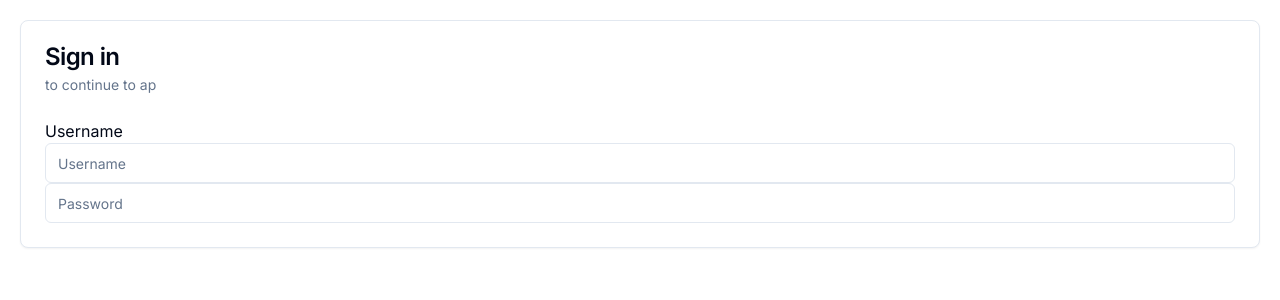
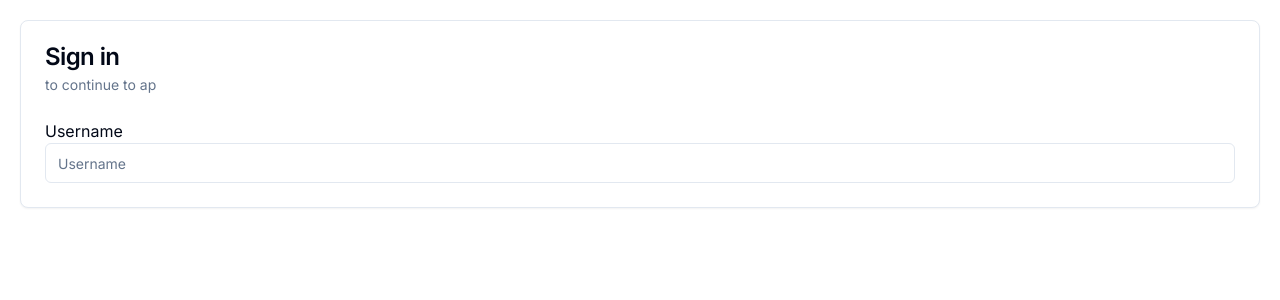
Before and after one commit to JacobJungg/Authentication2, a Next.js app: page / in a window 1280 px wide. Shown: the top 300 px of the page. Built offline with nearby package versions, Linux system fonts and the light colour scheme.

Commit message:
Edited front end

```diff
--- a/app/page.tsx
+++ b/app/page.tsx
@@ -21,7 +21,6 @@ export default function Home() {
   <CardContent>
     Username
   <Input placeholder="Username" />
-  <Input placeholder="Password" />
   </CardContent>
 </Card>
 
```
